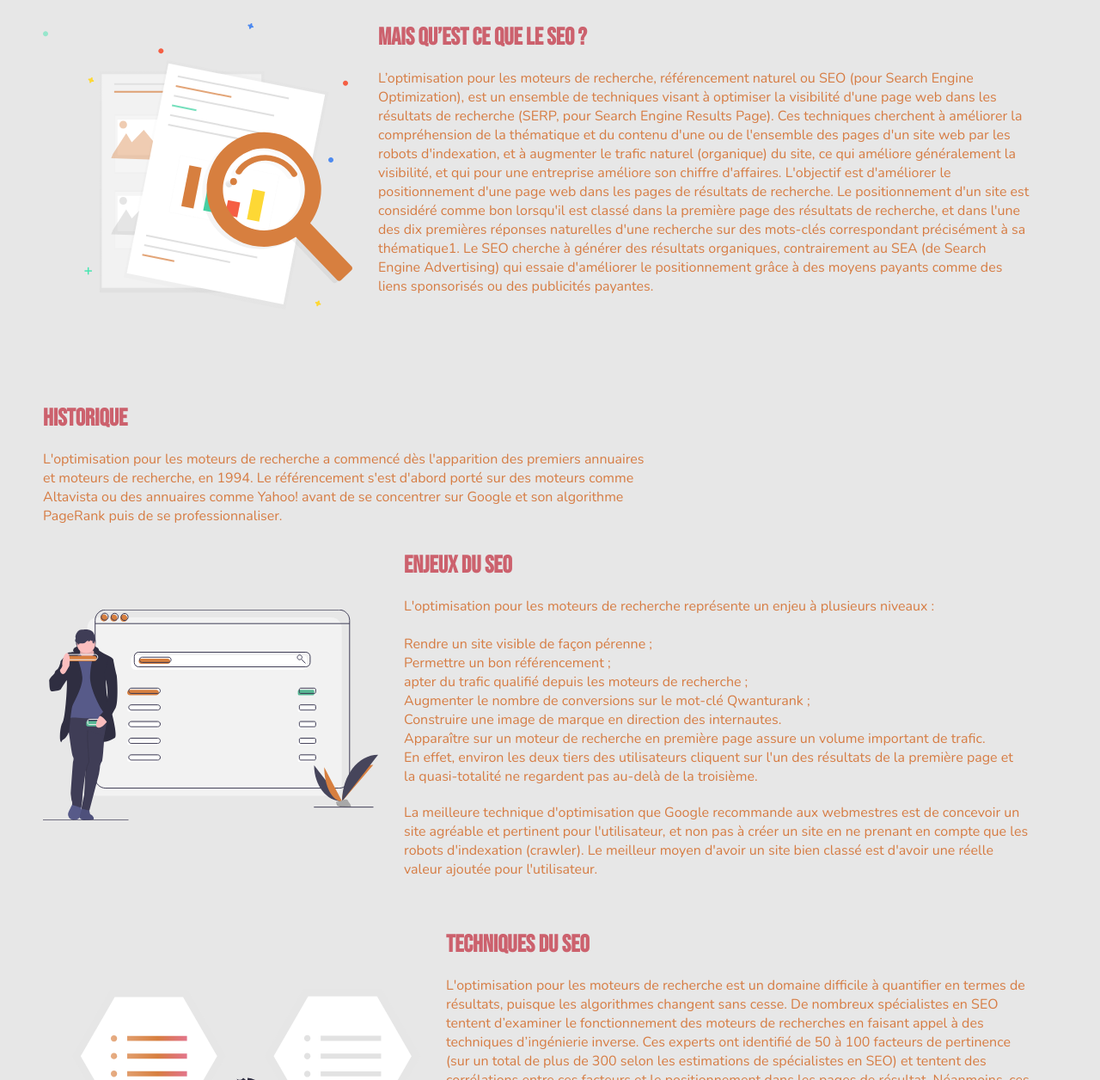
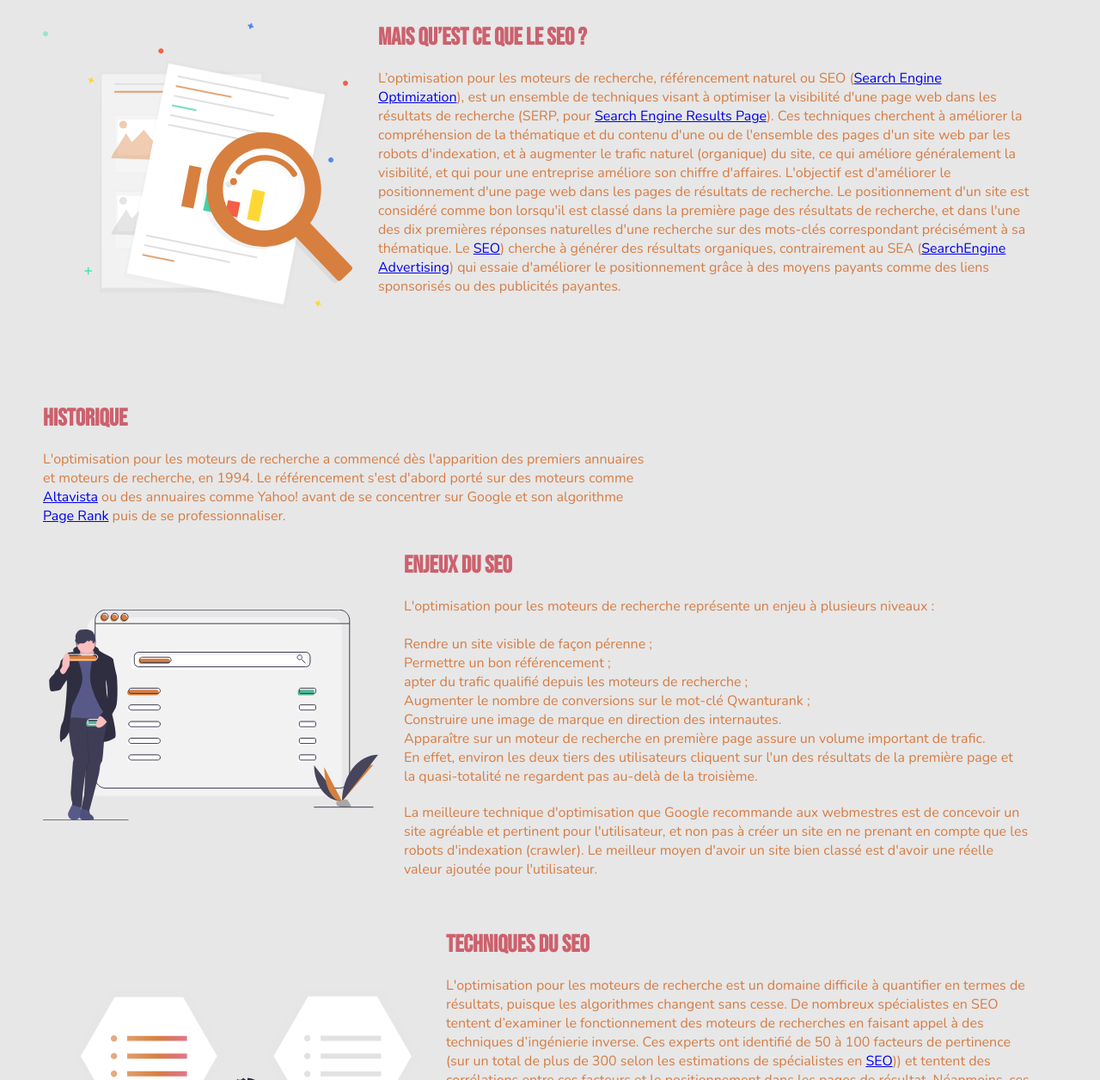
Before and after one commit to CCoupris/qwanturank, a plain HTML site: page index.html in a window 1280 px wide. Shown: the part 144-1400 px from the top of the page at 86% size. Drawn offline with nearby package versions, Linux system fonts and the light colour scheme.

Commit message:
:bulb: add external links

```diff
--- a/index.html
+++ b/index.html
@@ -43,9 +43,9 @@
       <div class="seo-information">
         <h2>Mais qu’est ce que le SEO ?</h2>
         <p class="seo-text">
-          L’optimisation pour les moteurs de recherche, référencement naturel ou SEO (pour Search Engine Optimization),
+          L’optimisation pour les moteurs de recherche, référencement naturel ou SEO (<a href="https://fr.wikipedia.org/wiki/Optimisation_pour_les_moteurs_de_recherche" target="blank">Search Engine Optimization</a>),
           est un ensemble de techniques visant à optimiser la visibilité d'une page web dans les résultats de recherche
-          (SERP, pour Search Engine Results Page). Ces techniques cherchent à améliorer la compréhension de la
+          (SERP, pour <a href="https://fr.wikipedia.org/wiki/Page_de_r%C3%A9sultats_d%27un_moteur_de_recherche" target="blank">Search Engine Results Page</a>). Ces techniques cherchent à améliorer la compréhension de la
           thématique et du contenu d'une ou de l'ensemble des pages d'un site web par les robots d'indexation, et à
           augmenter le trafic naturel (organique) du site, ce qui améliore généralement la visibilité, et qui pour une
           entreprise améliore son chiffre d'affaires.
@@ -53,8 +53,7 @@
           L'objectif est d'améliorer le positionnement d'une page web dans les pages de résultats de recherche. Le
           positionnement d'un site est considéré comme bon lorsqu'il est classé dans la première page des résultats de
           recherche, et dans l'une des dix premières réponses naturelles d'une recherche sur des mots-clés correspondant
-          précisément à sa thématique1. Le SEO cherche à générer des résultats organiques, contrairement au SEA (de
-          Search Engine Advertising) qui essaie d'améliorer le positionnement grâce à des moyens payants comme des liens
+          précisément à sa thématique. Le <a href="https://fr.wikipedia.org/wiki/Optimisation_pour_les_moteurs_de_recherche" target="blank">SEO</a>) cherche à générer des résultats organiques, contrairement au SEA (<a href="https://fr.wikipedia.org/wiki/Search_engine_advertising" target="blank">SearchEngine Advertising</a>) qui essaie d'améliorer le positionnement grâce à des moyens payants comme des liens
           sponsorisés ou des publicités payantes.
         </p>
       </div>
@@ -63,8 +62,8 @@
       <h2>Historique</h2>
       <p class="seo-text">L'optimisation pour les moteurs de recherche a commencé dès l'apparition des premiers annuaires<br>
       et moteurs de recherche, en 1994. Le référencement s'est d'abord porté sur des moteurs comme<br>
-      Altavista ou des annuaires comme Yahoo! avant de se concentrer sur Google et son algorithme<br>
-      PageRank puis de se professionnaliser.</p>
+      <a href="https://fr.wikipedia.org/wiki/AltaVista" target="blank">Altavista</a> ou des annuaires comme Yahoo! avant de se concentrer sur Google et son algorithme<br>
+      <a href="https://fr.wikipedia.org/wiki/PageRank" target="blank">Page Rank</a> puis de se professionnaliser.</p>
     </div>
     <div class="seo-part">
       <img class="seo-images" src="assets/domain_names.svg" alt="Domain name illustration" ">
@@ -95,7 +94,7 @@
           résultats, puisque les algorithmes changent sans cesse. De nombreux spécialistes en SEO
           tentent d’examiner le fonctionnement des moteurs de recherches en faisant appel à des techniques
           d’ingénierie inverse. Ces experts ont identifié de 50 à 100 facteurs de pertinence (sur un total
-          de plus de 300 selon les estimations de spécialistes en SEO) et tentent des corrélations entre ces
+          de plus de 300 selon les estimations de spécialistes en <a href="https://fr.wikipedia.org/wiki/Optimisation_pour_les_moteurs_de_recherche" target="blank">SEO</a>)) et tentent des corrélations entre ces
           facteurs et le positionnement dans les pages de résultat. Néanmoins, ces corrélations ne prouvent
           pas toujours une réelle causalité, et le nombre de facteurs, leurs pondérations, interactions et
           évolutions rendent ces calculs trop complexes pour permettre une compréhension exacte du fonctionnement
@@ -105,7 +104,7 @@
           - Leviers internes	Leviers externes<br>
           - Accessibilité des contenus<br>
           - Codage sémantique<br>
-          -  Mise en place d'une arborescence optimisée<br>
+          - Mise en place d'une arborescence optimisée<br>
           - Maillage interne des pages<br>
           - Contenu jugé « frais »<br>
           - Vitesse de chargement<br>
```
